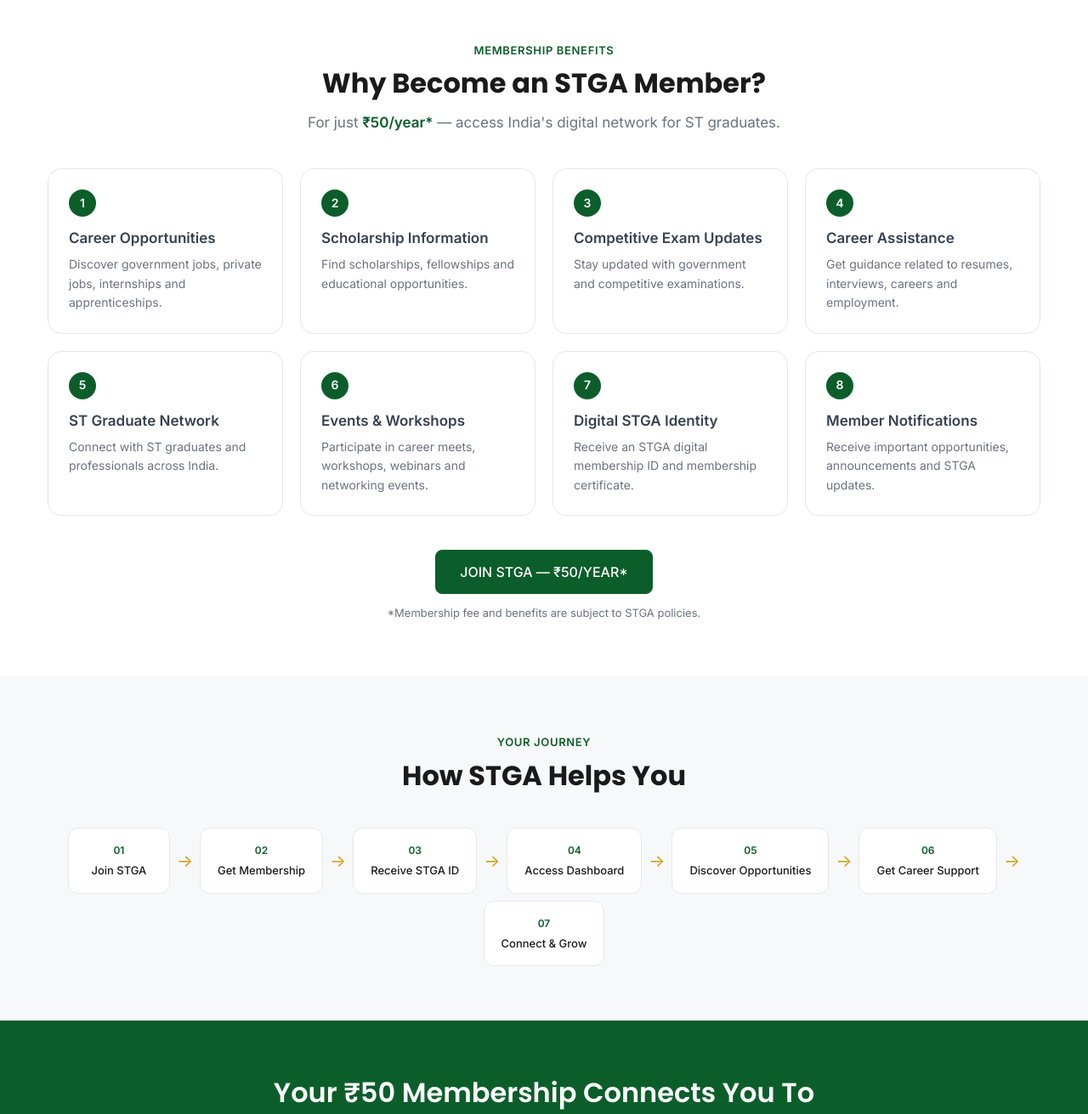
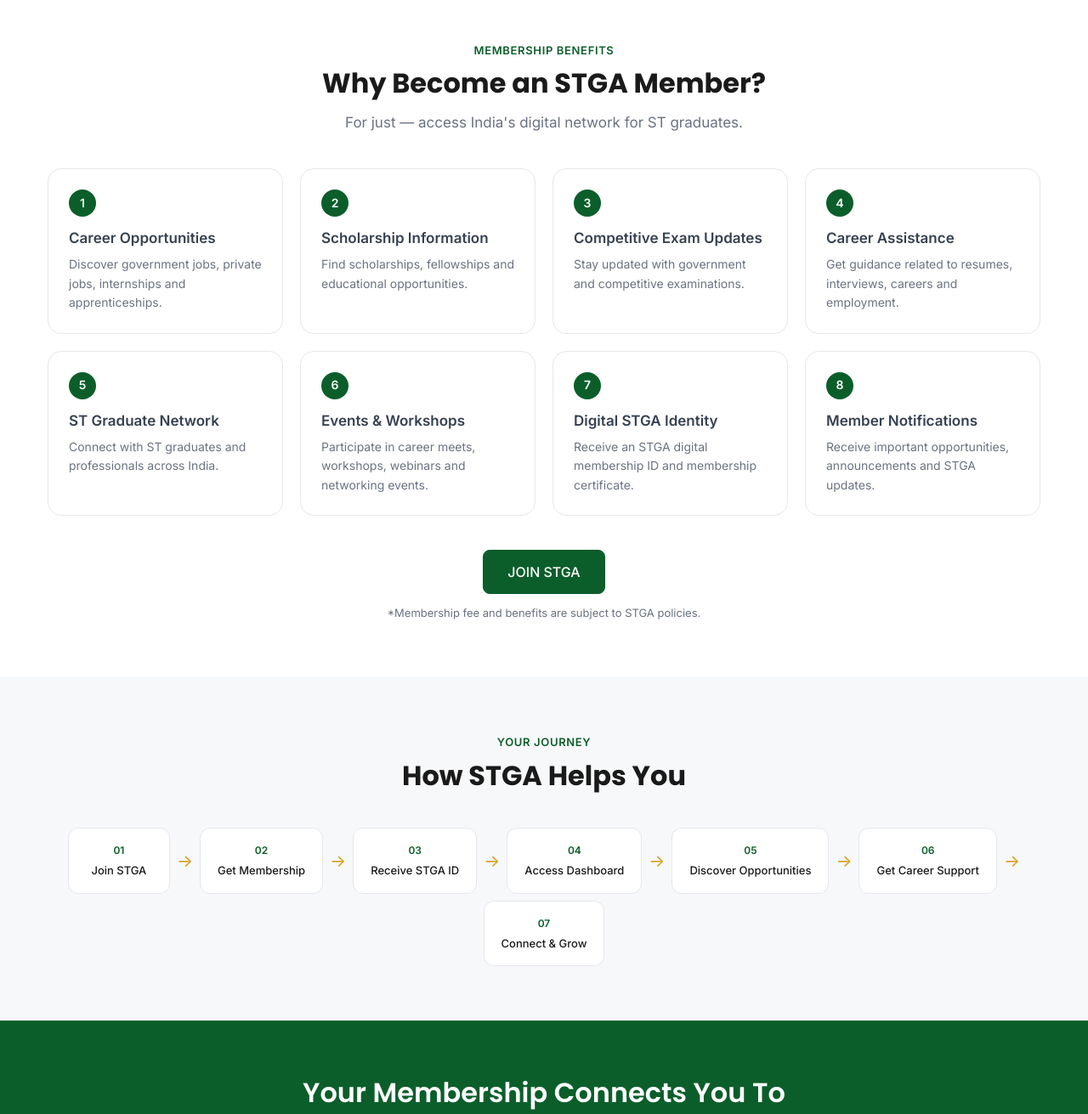
Before and after one commit to venkikethavath2020-collab/stga, a plain HTML site: page index.html in a window 1280 px wide. Shown: the part 1740-3051 px from the top of the page at 85% size. Drawn offline with Linux system fonts and the light colour scheme.

Commit message:
pricing removed

```diff
--- a/index.html
+++ b/index.html
@@ -219,7 +219,7 @@
         <div class="section-header">
           <span class="section-label">Membership Benefits</span>
           <h2 class="section-title">Why Become an STGA Member?</h2>
-          <p class="section-desc">For just <strong style="color:var(--primary)">₹50/year*</strong> — access India's digital network for ST graduates.</p>
+          <p class="section-desc">For just <strong style="color:var(--primary)"></strong> — access India's digital network for ST graduates.</p>
         </div>
         <div class="benefits-grid">
           <div class="benefit-card"><div class="benefit-num">1</div><div class="benefit-title">Career Opportunities</div><p class="benefit-text">Discover government jobs, private jobs, internships and apprenticeships.</p></div>
@@ -232,7 +232,7 @@
           <div class="benefit-card"><div class="benefit-num">8</div><div class="benefit-title">Member Notifications</div><p class="benefit-text">Receive important opportunities, announcements and STGA updates.</p></div>
         </div>
         <div class="text-center" style="margin-top:2.5rem">
-          <a href="membership.html" class="btn btn-primary btn-lg">JOIN STGA — ₹50/YEAR*</a>
+          <a href="membership.html" class="btn btn-primary btn-lg">JOIN STGA</a>
           <p class="text-muted" style="font-size:0.8125rem;margin-top:0.75rem">*Membership fee and benefits are subject to STGA policies.</p>
         </div>
       </div>
@@ -266,7 +266,7 @@
     <!-- Value checklist -->
     <section class="section" style="background:var(--primary);color:white">
       <div class="container text-center">
-        <h2 style="color:white;margin-bottom:0.5rem">Your ₹50 Membership Connects You To</h2>
+        <h2 style="color:white;margin-bottom:0.5rem">Your Membership Connects You To</h2>
         <p style="color:rgba(255,255,255,0.85);margin-bottom:2rem">STGA — India's Digital Network for ST Graduates</p>
         <div class="value-list" style="max-width:800px;margin:0 auto 2rem;text-align:left;color:white">
           <div class="value-item"><svg class="icon" viewBox="0 0 24 24" fill="none" stroke="#86efac" stroke-width="2"><path d="M22 11.08V12a10 10 0 1 1-5.93-9.14"/><polyline points="22 4 12 14.01 9 11.01"/></svg> Opportunities</div>
```
